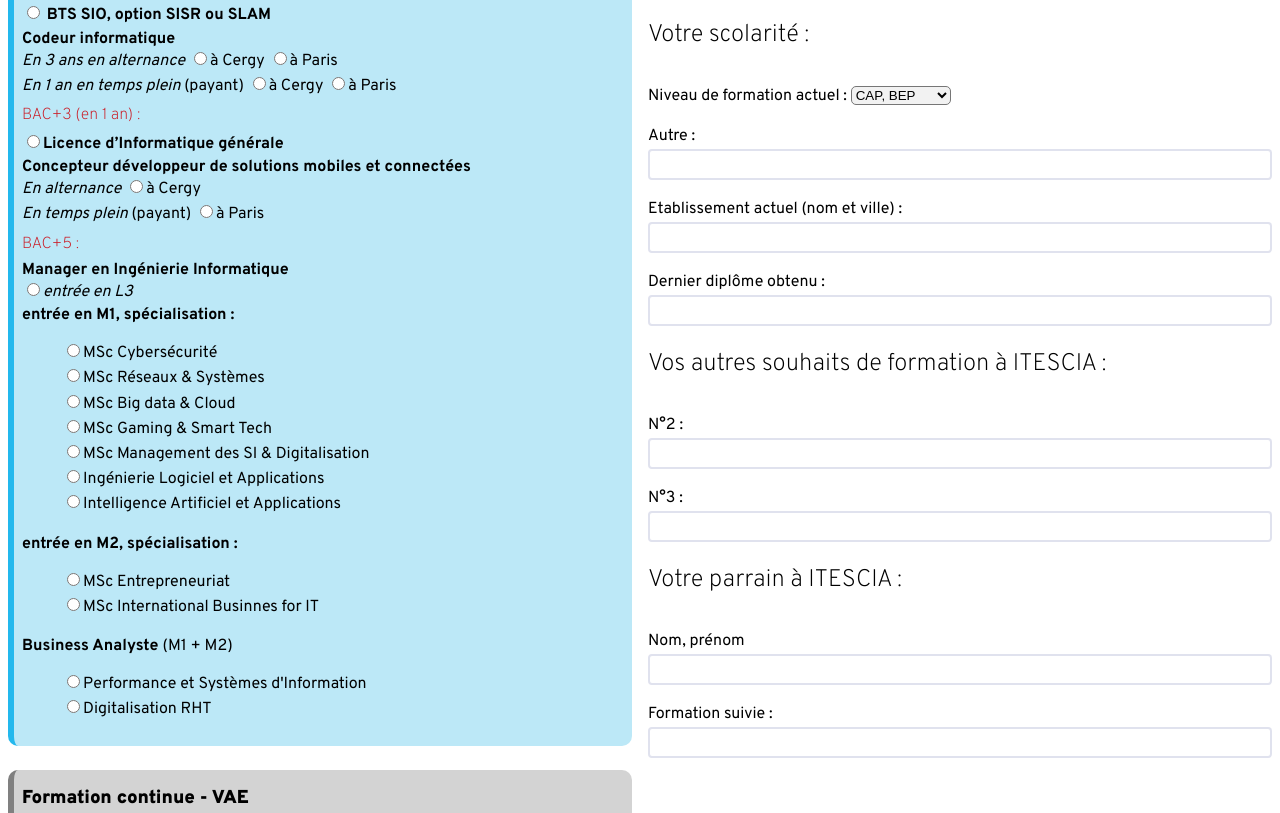
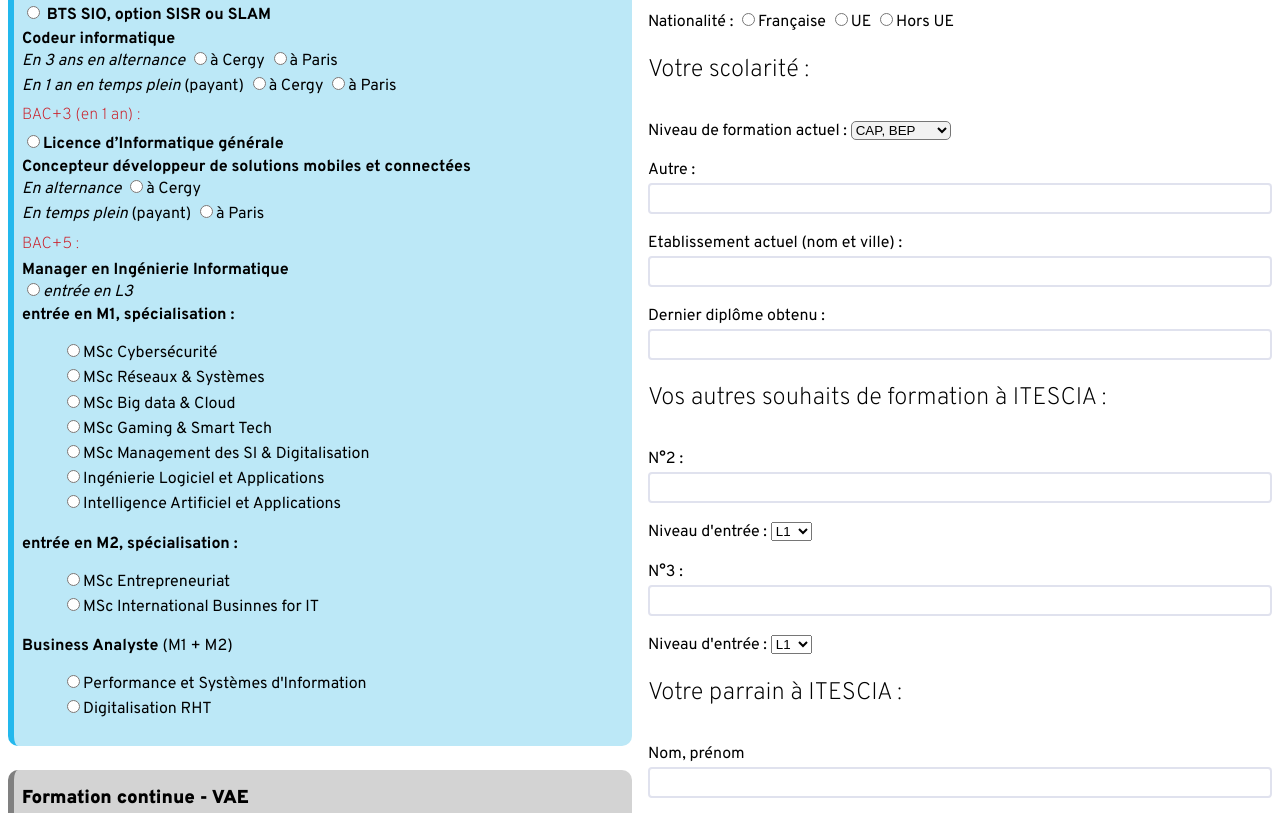
Before and after one commit to Corentinvls/itesciaContact, a plain HTML site: page index.html in a window 1280 px wide. Shown: the part 865-1678 px from the top of the page. Drawn offline with Linux system fonts and the light colour scheme.

Commit message:
fix some label add entry level

```diff
--- a/index.html
+++ b/index.html
@@ -15,6 +15,7 @@
 
 <body>
 <header>
+
     <div id="topbar">
         <img src="assets/images/itescia.png" alt="Logo de l'ITESCIA" id="logo">
         <h1>Formulaire de <strong>contact</strong></h1>
@@ -26,15 +27,17 @@
             <li><a href="https://www.itescia.fr/" target="_blank">ITESCIA</a></li>
         </ul>
     </nav>
+
 </header>
 
 <section class="formulaire">
     <article class="colonne">
         <form method="POST" id="formcontact">
+
             <h2>Votre 1er choix de formation à l'ITESCIA :</h2>
+
             <div id="gestion" class="formations">
                 <h3>Gestion</h3>
-
                 <h4>BAC+2 :</h4>
                 <input type="radio" id="BTSCG" name="formations"> <label for="BTSCG"><strong>BTS CG</strong></label>
 
@@ -53,7 +56,6 @@
                 <input type="radio" id="DSCG" name="formations"><label for="DSCG"><strong>DSCG</strong> (Entrée en
                 M1)</label>
             </div>
-
 
             <div id="management" class="formations">
                 <h3>Management</h3>
@@ -89,7 +91,6 @@
                 <input type="radio" id="CODC1" name="formations"><label for="CODC1">à Cergy</label>
                 <input type="radio" id="CODP1" name="formations"><label for="CODP1">à Paris</label>
 
-
                 <h4>BAC+3 (en 1 an) :</h4>
                 <input type="radio" id="LIG" name="formations"><label for="LIG"><strong>Licence d’Informatique
                 générale</strong></label>
@@ -109,26 +110,34 @@
                 <strong>entrée en M1, spécialisation :</strong>
                 <ul>
                     <li><input type="radio" id="MSCC" name="formations"><label for="MSCC">MSc Cybersécurité</label></li>
-                        <li><input type="radio" id="MSCRS" name="formations"><label for="MSCRS">MSc Réseaux & Systèmes</label></li>
-                        <li><input type="radio" id="MSCBDC" name="formations"><label for="MSCBDC">MSc Big data & Cloud</label></li>
-                        <li><input type="radio" id="MSCGST" name="formations"><label for="MSCGST">MSc Gaming & Smart Tech</label></li>
-                        <li><input type="radio" id="MSCMSID" name="formations"><label for="MSCMSID">MSc Management des SI & Digitalisation</label></li>
-                        <li><input type="radio" id="ILS" name="formations"><label for="ILS">Ingénierie Logiciel et Applications</label></li>
-                        <li><input type="radio" id="IAA" name="formations"><label for="IAA">Intelligence Artificiel et Applications</label></li>
+                    <li><input type="radio" id="MSCRS" name="formations"><label for="MSCRS">MSc Réseaux &
+                        Systèmes</label></li>
+                    <li><input type="radio" id="MSCBDC" name="formations"><label for="MSCBDC">MSc Big data &
+                        Cloud</label></li>
+                    <li><input type="radio" id="MSCGST" name="formations"><label for="MSCGST">MSc Gaming & Smart
+                        Tech</label></li>
+                    <li><input type="radio" id="MSCMSID" name="formations"><label for="MSCMSID">MSc Management des SI &
+                        Digitalisation</label></li>
+                    <li><input type="radio" id="ILS" name="formations"><label for="ILS">Ingénierie Logiciel et
+                        Applications</label></li>
+                    <li><input type="radio" id="IAA" name="formations"><label for="IAA">Intelligence Artificiel et
+                        Applications</label></li>
                 </ul>
 
                 <strong>entrée en M2, spécialisation :</strong>
                 <ul>
-                        <li><input type="radio" id="MSCE" name="formations"><label for="MSCE">MSc Entrepreneuriat</label></li>
-                        <li><input type="radio" id="MSCIB" name="formations"><label for="MSCIB">MSc International Businnes for IT</label></li>
+                    <li><input type="radio" id="MSCE" name="formations"><label for="MSCE">MSc Entrepreneuriat</label>
+                    </li>
+                    <li><input type="radio" id="MSCIB" name="formations"><label for="MSCIB">MSc International Businnes
+                        for IT</label></li>
                 </ul>
 
                 <strong>Business Analyste </strong>(M1 + M2)
                 <ul>
-                        <li><input type="radio" id="PSI" name="formations"><label for="PSI">Performance et Systèmes d'Information</label></li>
+                    <li><input type="radio" id="PSI" name="formations"><label for="PSI">Performance et Systèmes
+                        d'Information</label></li>
                     <li><input type="radio" id="DRH" name="formations"><label for="DRH">Digitalisation RHT</label></li>
                 </ul>
-
             </div>
 
             <div id="continue" class="formations">
@@ -139,25 +148,25 @@
                 <label for="CDGVAE">VAE</label>
                 <input type="radio" id="CDGPT" name="formations" value="Part-time">
                 <label for="CDGPT">Part-time</label>
-                    <br />
+                <br/>
 
                 <label id="RMQHSELabel"><strong>Responsable Management QHSE : </strong></label>
                 <input type="radio" id="RMQHSEVAE" name="formations" value="VAE">
                 <label for="RMQHSEVAE">VAE</label>
                 <input type="radio" id="RMQHSEPT" name="formations" value="Part-time">
                 <label for="RMQHSEPT">Part-time</label>
-                    <br />
+                <br/>
 
                 <label id="MIILabel"><strong>Manager en Ingénierie Informatique : </strong></label>
                 <input type="radio" id="MIIVAE" name="formations" value="VAE">
                 <label for="MIIVAE">VAE</label>
                 <input type="radio" id="MIIPT" name="formations" value="Part-time">
                 <label for="MIIPT">Part-time</label>
-                    <br />
+                <br/>
                 <label id="BALabel"><strong>Business Analyst </strong></label>
                 <input type="radio" id="BAPT" name="formations" value="Part-time">
                 <label for="BAPT">Part-time</label>
-                    <br />
+                <br/>
 
                 <label id="MSRILabel"><strong>Manager de la sécurité des risques de
                     l’information</strong></label>
@@ -169,24 +178,24 @@
                 <input type="radio" id="employee" name="formations">
                 <label for="employee">Salarié(e), de l’entreprise : </label>
                 <input type="text" id="employeeCompany" name="formations">
-                    <br />
+                <br/>
                 <input type="radio" id="seeker" name="formations">
                 <label for="seeker">Demandeur d’emploi</label>
-                    <br />
+                <br/>
                 <input type="radio" id="individuals" name="formations">
                 <label for="individuals">Particulier </label>
-                    <br />
+                <br/>
                 <input type="radio" id="other" name="formations">
                 <label for="other">Autre : </label>
                 <input type="text" id="otherField" name="formations">
-
             </div>
     </article>
+
     <article class="colonne">
         <h2>Vos coordonnées :</h2>
-            <input type="radio" id="Mme" name="genre">Mme
-            <input type="radio" id="M." name="genre">Mr
-            <input type="radio" id="Autre" name="genre">Autre
+        <input type="radio" id="Mme" name="genre"><label for="Mme">Mme</label>
+        <input type="radio" id="M." name="genre"><label for="M.">Mr</label>
+        <input type="radio" id="Autre" name="genre"><label for="Autre">Autre</label>
         <br>
 
         <label for="nom">Nom :</label>
@@ -225,13 +234,13 @@
         <input type="date" id="datenaissance" name="datenaissance">
         <br>
 
-            Nationalité : <input type="radio" id="française" name="nationalite">Française
-            <input type="radio" id="UE" name="nationalite">UE
-            <input type="radio" id="HorsUE" name="nationalite">Hors UE
+        Nationalité : <input type="radio" id="FR" name="nationalite" ><label for="FR">Française</label>
+        <input type="radio" id="UE" name="nationalite"><label for="UE">UE</label>
+        <input type="radio" id="HUE" name="nationalite"><label for="HUE">Hors UE</label>
 
 
         <h2>Votre scolarité :</h2>
-            <label id="gradeLabel">Niveau de formation actuel : </label>
+        <label id="gradeLabel" for="grade">Niveau de formation actuel : </label>
         <select id="grade" name="grade">
             <option value="CAP, BEP">CAP, BEP</option>
             <option value="Bac">Baccalauréat</option>
@@ -242,34 +251,50 @@
             <option value="Bac+8">Bac+8</option>
             <option value="Autre">Autre</option>
         </select>
-            <br />
-            <label id="gradeOther">Autre : </label>
+        <br/>
+        <label id="gradeOther" for="gradeOtherField">Autre : </label>
         <input type="text" id="gradeOtherField">
-            <br />
-            <label id="lastSchool">Etablissement actuel (nom et ville) : </label>
+        <br/>
+        <label id="lastSchool" for="lastSchoolField">Etablissement actuel (nom et ville) : </label>
         <input type="text" id="lastSchoolField">
-            <br />
-            <label id="lastDegree">Dernier diplôme obtenu : </label>
+        <br/>
+        <label id="lastDegree" for="lastDegreeField">Dernier diplôme obtenu : </label>
         <input type="text" id="lastDegreeField">
 
         <h2>Vos autres souhaits de formation à ITESCIA :</h2>
 
-            <label id="secondChoice">N°2 : </label>
+        <label id="secondChoice" for="secondChoiceField" >N°2 : </label>
         <input type="text" id="secondChoiceField">
-            <br />
-            <label id="thirdChoice">N°3 : </label>
+        <label id="secondGradeLabel" for="secondGrade">Niveau d'entrée : </label>
+        <select id="secondGrade" name="secondGrade">
+            <option value="L1">L1</option>
+            <option value="L2">L2</option>
+            <option value="L3">L3</option>
+            <option value="M1">M1</option>
+            <option value="M2">M2</option>
+        </select>
+        <br/>
+        <label id="thirdChoice" for="thirdChoiceField">N°3 : </label>
         <input type="text" id="thirdChoiceField">
-            <br />
+        <label id="thirdGradeLabel" for="thirdGrade">Niveau d'entrée : </label>
+        <select id="thirdGrade" name="thirdGrade">
+            <option value="L1">L1</option>
+            <option value="L2">L2</option>
+            <option value="L3">L3</option>
+            <option value="M1">M1</option>
+            <option value="M2">M2</option>
+        </select>
+        <br/>
 
 
         <h2>Votre parrain à ITESCIA :</h2>
 
-            <label id="nameReferrer">Nom, prénom</label>
+        <label id="nameReferrer" for="nameReferrerField">Nom, prénom</label>
         <input type="text" id="nameReferrerField">
-            <br />
-            <label id="formationReferrer">Formation suivie : </label>
+        <br/>
+        <label id="formationReferrer" for="formationReferrerField">Formation suivie : </label>
         <input type="text" id="formationReferrerField">
-            <br />
+        <br/>
 
         </form>
 
@@ -277,15 +302,12 @@
 
     </article>
 
-
 </section>
 
-    <section>
 <div id="wrap-bouton">
-            <input type="submit" form="formcontact" id="envoi"></input>
+    <input type="submit" form="formcontact" id="envoi">
 </div>
 
-    </section>
 
 <footer>
     <p>ITESCIA, établissement de la CCI Paris-Ile-de-France collecte ces données afin de répondre à votre demande et
```
Lines whose indentation alone changed are shown as unchanged.
